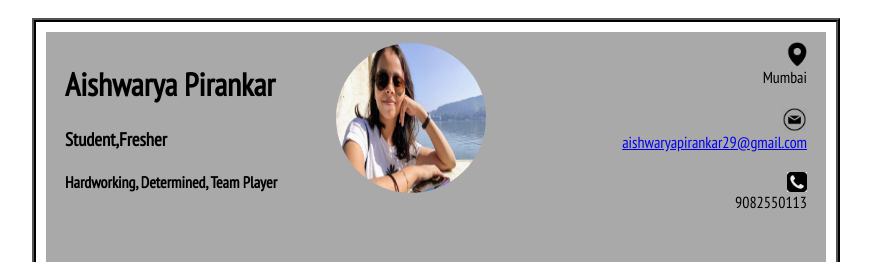
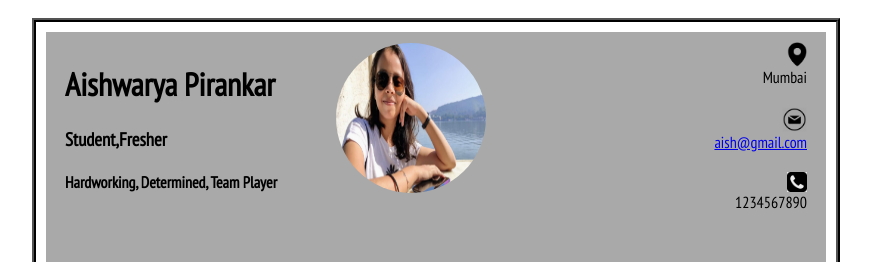
Before and after one commit to aishwaryapirankar/E-Resume, a plain HTML site: page index.html in a window 1280 px wide. Shown: the top 262 px of the page, without its empty margins (376-1247 px from the left). Drawn offline with Linux system fonts and the light colour scheme.

Commit message:
Update index.html

```diff
--- a/index.html
+++ b/index.html
@@ -23,8 +23,8 @@
 
             <div id="contact_info">
                 <img src="Location.png" style="width: 20px; height: 25px;"><label>Mumbai</label><br>
-                <img src="Email.png" style="width: 25px; height: 25px;"><a href="mailto:aishwaryapirankar29@gmail.com" target="_top">aishwaryapirankar29@gmail.com</a><br>
-                <img src="contact.png" style="height: 20px; width: 20px;"><label>9082550113</label>
+                <img src="Email.png" style="width: 25px; height: 25px;"><a href="mailto:aish@gmail.com" target="_top">aish@gmail.com</a><br>
+                <img src="contact.png" style="height: 20px; width: 20px;"><label>1234567890</label>
             </div>
         </div>
 
```
